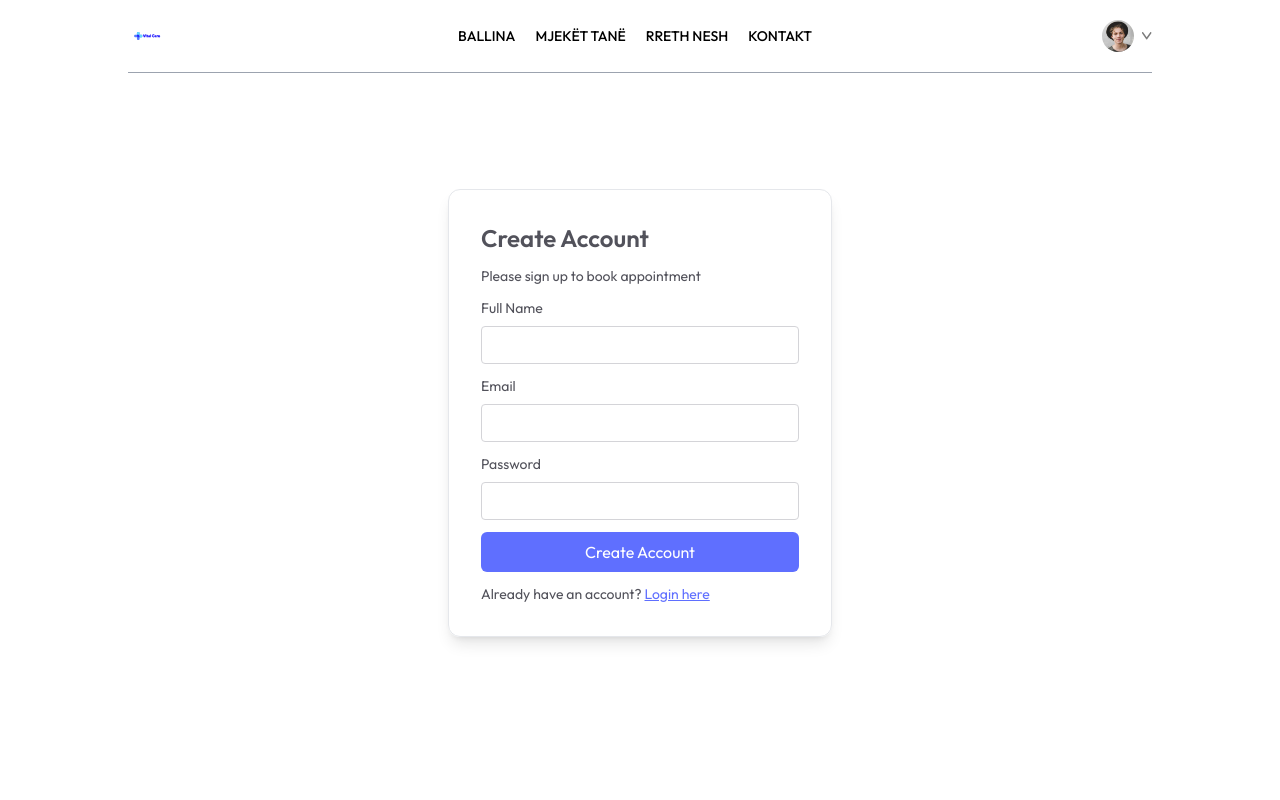
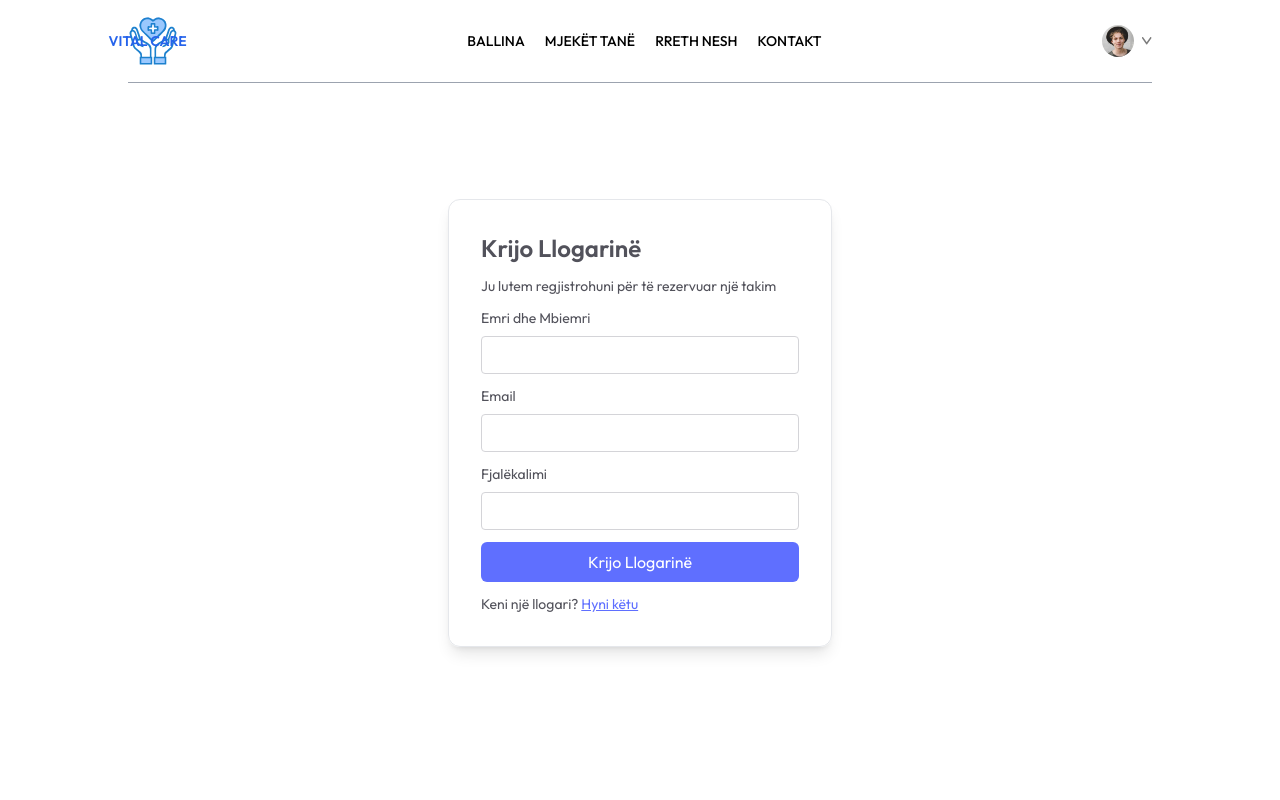
Before and after one commit to Vlora04/VitalCare, a React (Vite) app in the folder frontend/: page /login in a window 1280 px wide. Shown: the top 800 px of the page. Built offline with nearby package versions, Linux system fonts and the light colour scheme.

Commit message:
ndryshim logo

```diff
--- a/frontend/src/components/Navbar.jsx
+++ b/frontend/src/components/Navbar.jsx
@@ -9,14 +9,16 @@ const Navbar = () => {
 
   return (
     <div className='flex items-center justify-between text-sm py-4 mb-5 border-b border-b-gray-400'>
-      <img onClick={() => navigate('/')} className="w-[40px] h-[40px] cursor-pointer" src={assets.logo} alt="" />
+
+      <img onClick={() => navigate('/')} className="w-[50px] h-[50px] cursor-pointer" src={assets.logo} alt="" />
+      <h1 style={{ marginLeft: '-350px' }} className="text-blue-600 font-semibold">VITAL CARE</h1>
       <ul className='hidden md:flex items-start gap-5 font-medium'>
         <NavLink to='/'>
           <li className='py-1'>BALLINA</li>
           <hr className='border-none outline-none h-0.5 bg-primary w-3/5 m-auto hidden' />
         </NavLink>
         <NavLink to='/doctors'>
-          <li className='py-1'>MJEKËT TANË</li>
+          <li className='py-1'>MJEKËT TANË </li>
           <hr className='border-none outline-none h-0.5 bg-primary w-3/5 m-auto hidden' />
         </NavLink>
         <NavLink to='/about'>
--- a/frontend/src/pages/Login.jsx
+++ b/frontend/src/pages/Login.jsx
@@ -15,11 +15,11 @@ const Login = () => {
   return (
     <form className='min-h-[80vh] flex items-center'>
       <div className='flex flex-col gap-3 m-auto items-start p-8 min-w-[340px] sm:min-w-96 border rounded-xl text-zinc-600 text-sm shadow-lg'>
-        <p className='text-2xl font-semibold'>{state === 'Sign Up' ? "Create Account" : "Login"}</p>
-        <p>Please {state === 'Sign Up' ? "sign up" : "log in"} to book appointment</p>
+        <p className='text-2xl font-semibold'>{state === 'Sign Up' ? "Krijo Llogarinë" : "Hyr në Llogari"}</p>
+        <p>Ju lutem {state === 'Sign Up' ? "regjistrohuni" : "hyni"} për të rezervuar një takim</p>
         {
           state === "Sign Up" && <div className='w-full'>
-            <p>Full Name</p>
+            <p>Emri dhe Mbiemri</p>
             <input className='border border-zinc-300 rounded w-full p-2 mt-2' type="text" onChange={(e) => setName(e.target.name)} value={name} required />
           </div>
         }
@@ -29,18 +29,16 @@ const Login = () => {
           <input className='border border-zinc-300 rounded w-full p-2 mt-2' type="email" onChange={(e) => setEmail(e.target.email)} value={email} required />
         </div>
         <div className='w-full'>
-          <p>Password</p>
+          <p>Fjalëkalimi</p>
           <input className='border border-zinc-300 rounded w-full p-2 mt-2' type="password" onChange={(e) => setPassword(e.target.password)} value={password} required />
         </div>
-        <button className='bg-primary text-white w-full py-2 rounded-md text-base'>{state === 'Sign Up' ? "Create Account" : "Login"}</button>
+        <button className='bg-primary text-white w-full py-2 rounded-md text-base'>{state === 'Sign Up' ? "Krijo Llogarinë" : "Hyr në Llogari"}</button>
         {
           state === "Sign Up"
             ? <p>
-              Already have an account? <span onClick={() => setState('Login')} className='text-primary underline cursor-pointer'>Login here</span></p>
-            : <p>Create an new account? <span onClick={() => setState('Sign Up')} className='text-primary underline cursor-pointer'>click here</span></p>
+              Keni një llogari? <span onClick={() => setState('Login')} className='text-primary underline cursor-pointer'>Hyni këtu</span></p>
+            : <p>Doni të krijoni një llogari të re? <span onClick={() => setState('Sign Up')} className='text-primary underline cursor-pointer'>Klikoni këtu</span></p>
         }
-
-
       </div>
     </form>
   )
```
Also changed, not shown: frontend/src/assets/logo.svg.
